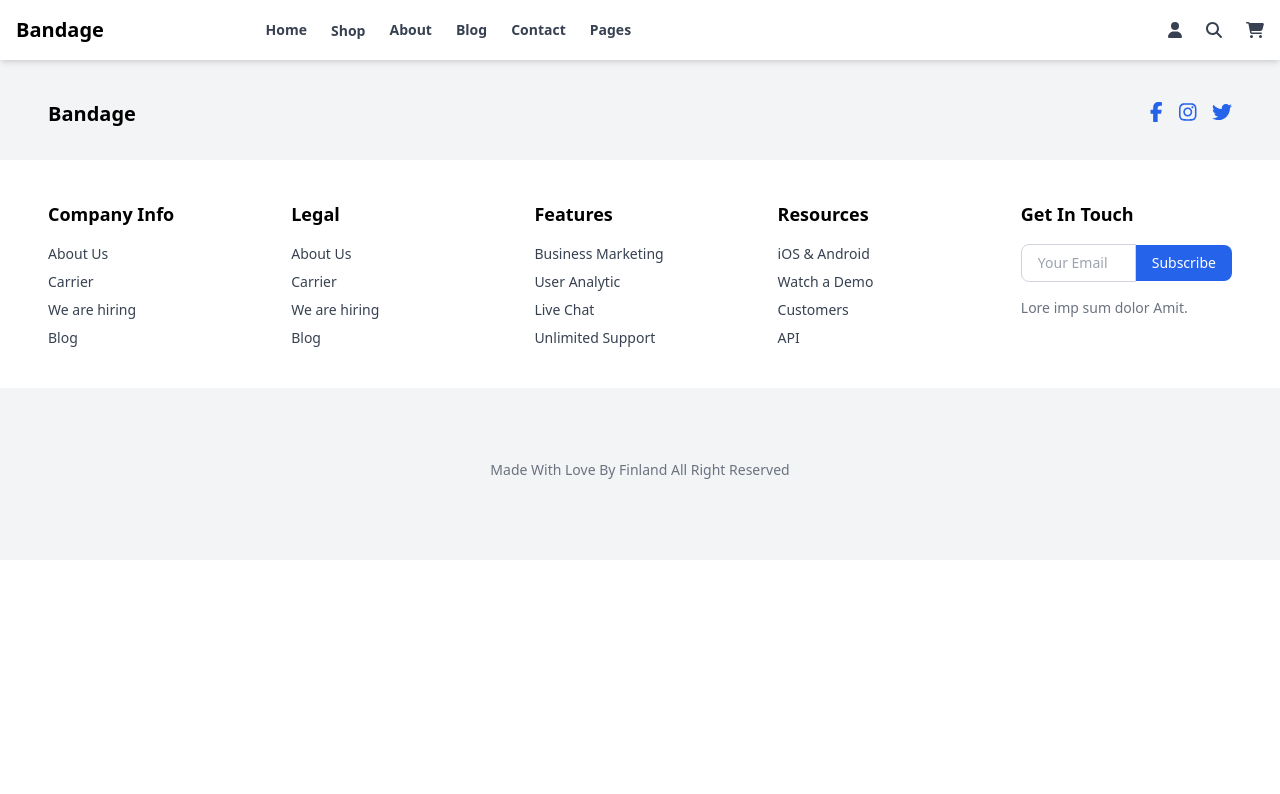
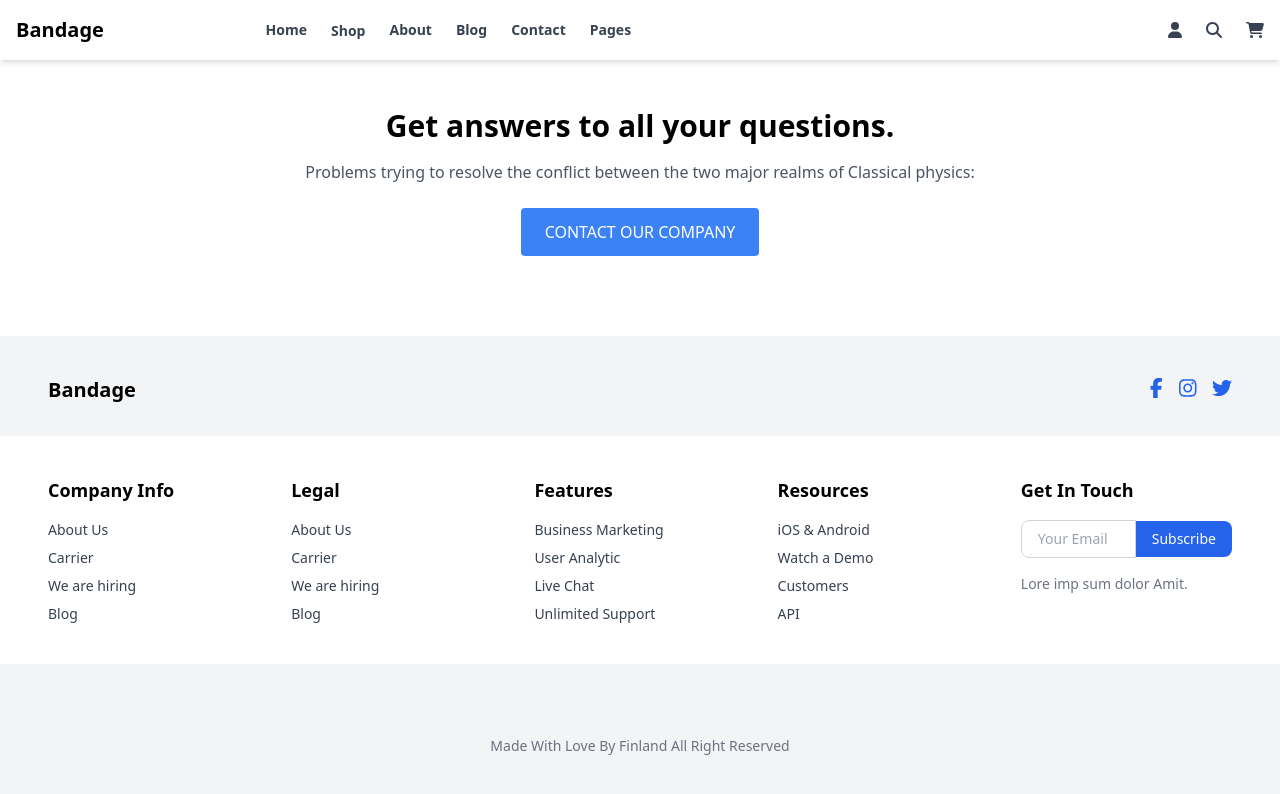
Before and after one commit to OrhanKal/e-commerce, a React app in the folder e-commerce/: page /contact in a window 1280 px wide. Shown: the top 794 px of the page. Built offline with nearby package versions, Linux system fonts and the light colour scheme; the HTML template or start-up script is replaced by a standard one.

Commit message:
create ContactPage

```diff
--- a/e-commerce/src/App.jsx
+++ b/e-commerce/src/App.jsx
@@ -5,6 +5,8 @@ import HomePage from './pages/HomePage';
 import ShopPage from './pages/ShopPage';
 import PageContent from './layout/PageContent';
 import ProductDetailPage from './pages/ProductDetailPage';
+import ContactPage from './pages/ContactPage';
+
 
 function App() {
   return (
@@ -15,6 +17,7 @@ function App() {
           <Route exact path="/" component={HomePage} />
           <Route path="/shop" component={ShopPage} />
           <Route exact path="/product/:productId" component={ProductDetailPage} />
+          <Route path="/contact" exact component={ContactPage} />
           {/* Diğer sayfalar buraya eklenebilir */}
         </Switch>
       </PageContent>
--- /dev/null
+++ b/e-commerce/src/pages/ContactPage.jsx
@@ -0,0 +1,36 @@
+import React from 'react';
+
+const ContactPage = () => {
+  return (
+    <div className="container mx-auto px-4 py-12 text-center">
+      {/* Başlık ve Açıklama Metni */}
+      <h1 className="text-3xl font-bold mb-4">Get answers to all your questions.</h1>
+      <p className="text-gray-600 mb-6">
+        Problems trying to resolve the conflict between the two major realms of Classical physics:
+      </p>
+
+      {/* İletişim Butonu */}
+      <button className="bg-blue-500 text-white py-3 px-6 rounded hover:bg-blue-600 transition mb-8">
+        CONTACT OUR COMPANY
+      </button>
+
+      {/* Sosyal Medya İkonları */}
+      <div className="flex justify-center space-x-6">
+        <a href="#" className="text-gray-600 hover:text-gray-800 transition">
+          <i className="fab fa-twitter fa-2x"></i>
+        </a>
+        <a href="#" className="text-gray-600 hover:text-gray-800 transition">
+          <i className="fab fa-facebook fa-2x"></i>
+        </a>
+        <a href="#" className="text-gray-600 hover:text-gray-800 transition">
+          <i className="fab fa-instagram fa-2x"></i>
+        </a>
+        <a href="#" className="text-gray-600 hover:text-gray-800 transition">
+          <i className="fab fa-linkedin fa-2x"></i>
+        </a>
+      </div>
+    </div>
+  );
+};
+
+export default ContactPage;
```
